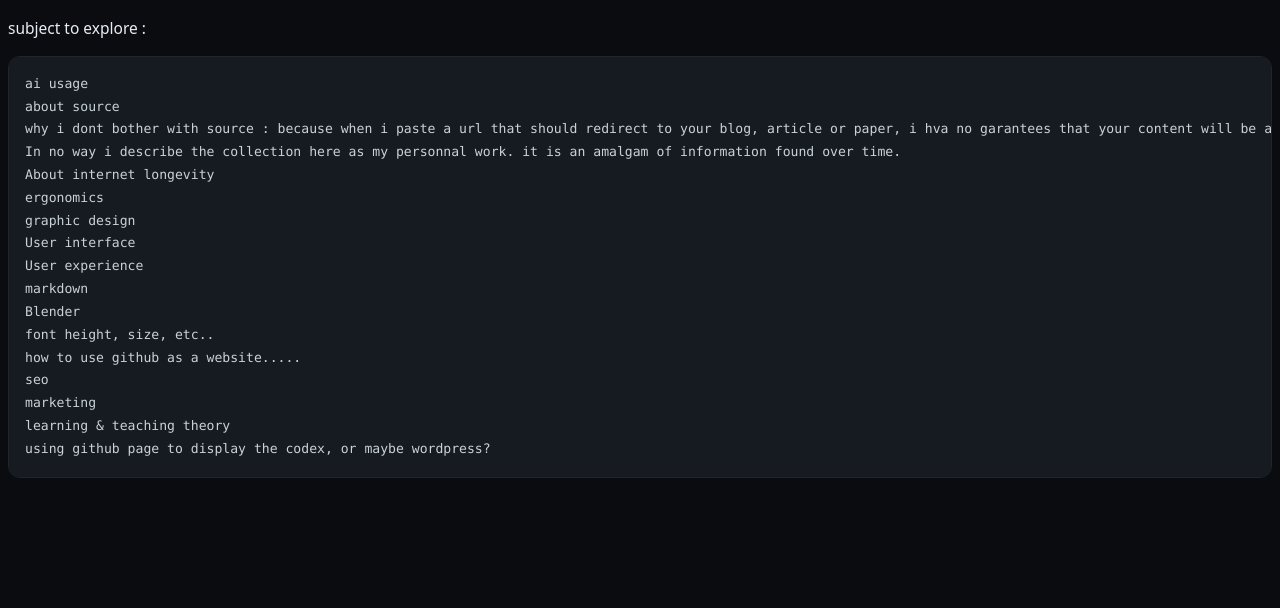
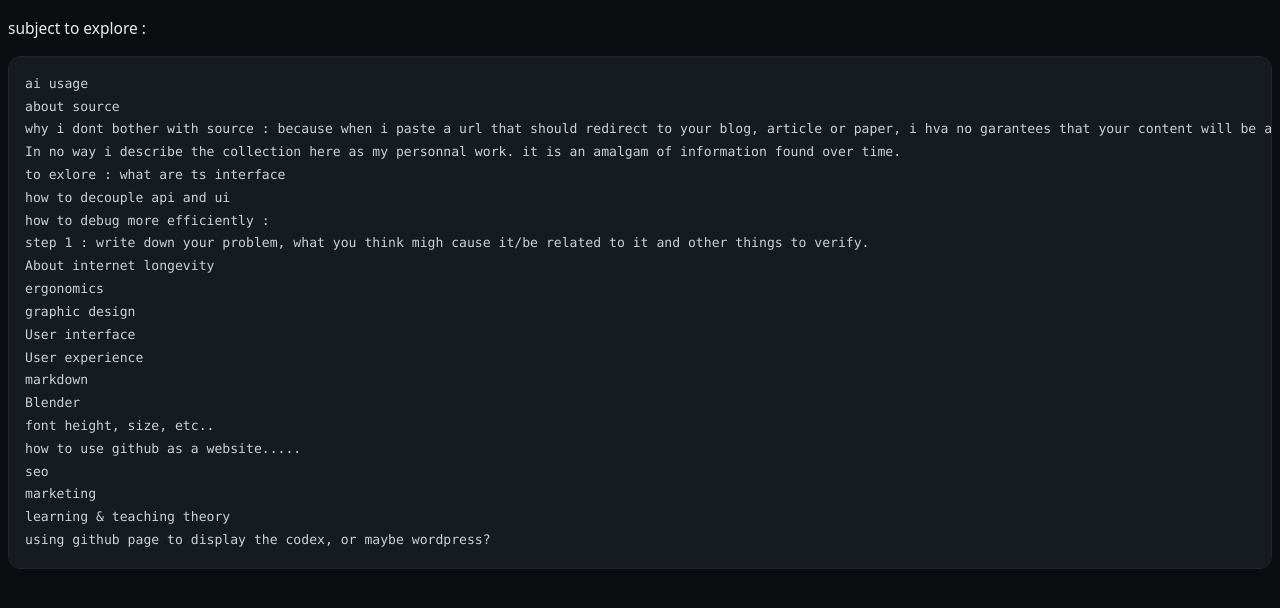
Before and after one commit to BBBB-44/_Codex, a Jekyll site: the page built from inbox.md, in a window 1280 px wide. Shown: the top 608 px of the page. Built offline with Jekyll 4.4.1, drawn with Linux system fonts in a browser that asks for light colours; our own code applies the rules of GitHub Pages for plain Markdown files.

Commit message:
Expand inbox with new exploration topics
Added new topics for exploration related to TypeScript interfaces, API/UI decoupling, and debugging techniques.

```diff
--- a/inbox.md
+++ b/inbox.md
@@ -5,6 +5,10 @@ ai usage
 about source
 why i dont bother with source : because when i paste a url that should redirect to your blog, article or paper, i hva no garantees that your content will be available in the future.
 In no way i describe the collection here as my personnal work. it is an amalgam of information found over time.
+to exlore : what are ts interface
+how to decouple api and ui
+how to debug more efficiently :
+step 1 : write down your problem, what you think migh cause it/be related to it and other things to verify.
 About internet longevity
 ergonomics
 graphic design
```
